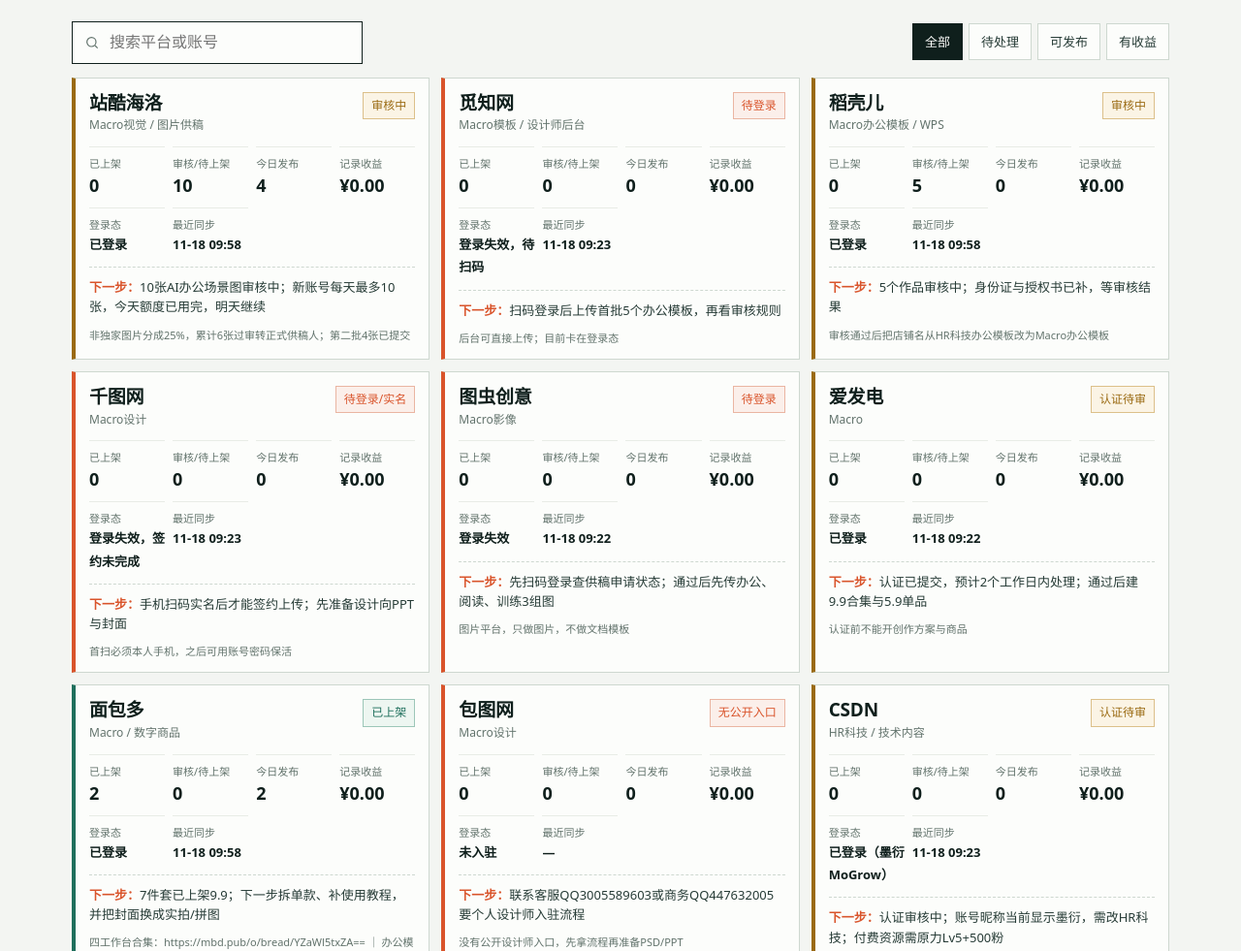
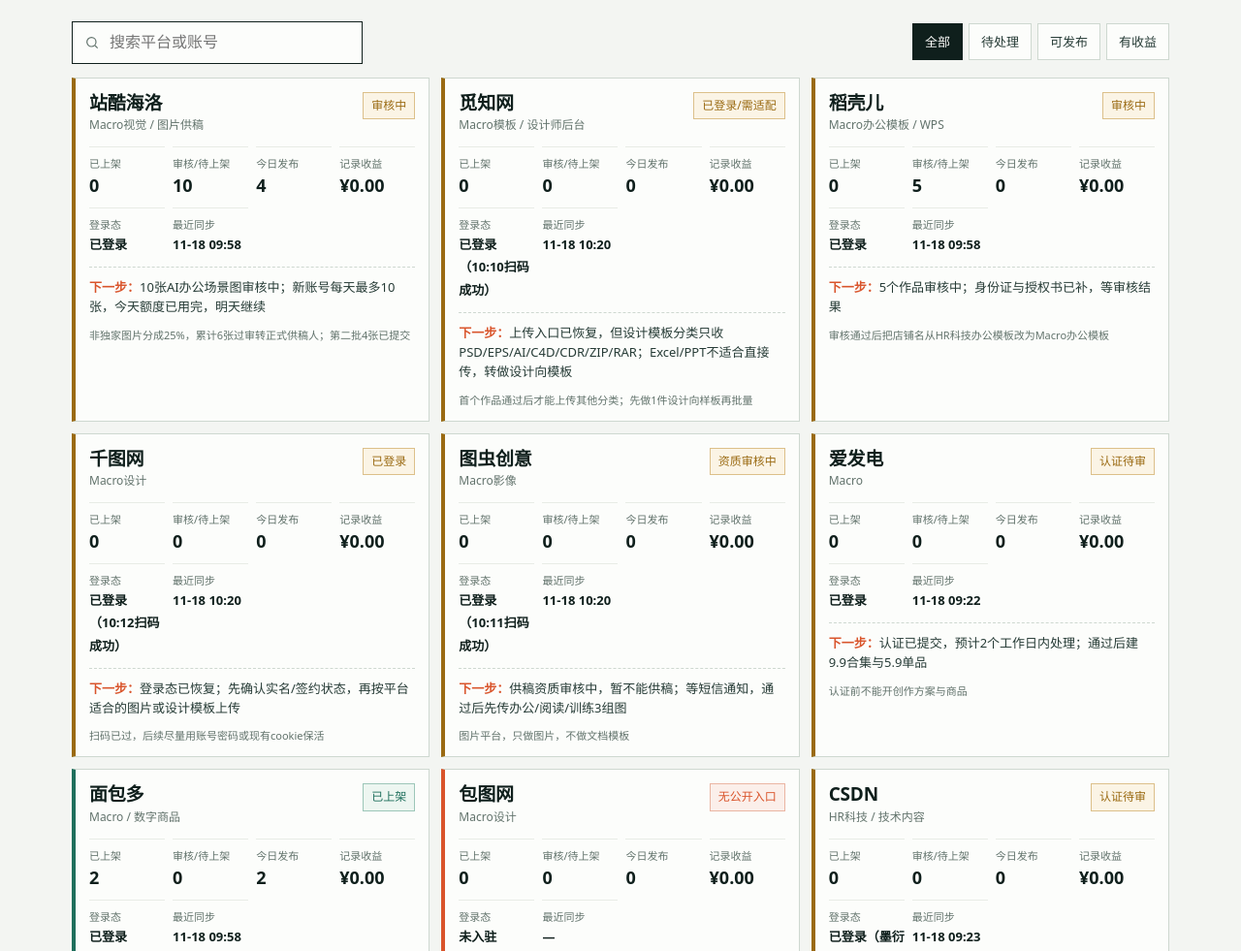
Before and after one commit to 253631672/macro-ops-ledger, a plain HTML site: page index.html in a window 1280 px wide. Shown: the part 340-1321 px from the top of the page at 97% size. Drawn offline with Linux system fonts and the light colour scheme.

Commit message:
update board: Mizhi/Tuchong/Qiantu login restored

```diff
--- a/index.html
+++ b/index.html
@@ -189,11 +189,11 @@ const DATA = [
     note:"非独家图片分成25%，累计6张过审转正式供稿人；第二批4张已提交"
   },
   {
-    name:"觅知网", alias:"Macro模板 / 设计师后台", tone:"block", badge:"待登录", badgeTone:"block",
+    name:"觅知网", alias:"Macro模板 / 设计师后台", tone:"wait", badge:"已登录/需适配", badgeTone:"wait",
     live:0, pending:0, today:0, revenue:0,
-    login:"登录失效，待扫码", lastSync:"11-18 09:23",
-    next:"扫码登录后上传首批5个办公模板，再看审核规则",
-    note:"后台可直接上传；目前卡在登录态"
+    login:"已登录（10:10扫码成功）", lastSync:"11-18 10:20",
+    next:"上传入口已恢复，但设计模板分类只收PSD/EPS/AI/C4D/CDR/ZIP/RAR；Excel/PPT不适合直接传，转做设计向模板",
+    note:"首个作品通过后才能上传其他分类；先做1件设计向样板再批量"
   },
   {
     name:"稻壳儿", alias:"Macro办公模板 / WPS", tone:"wait", badge:"审核中", badgeTone:"wait",
@@ -203,17 +203,17 @@ const DATA = [
     note:"审核通过后把店铺名从HR科技办公模板改为Macro办公模板"
   },
   {
-    name:"千图网", alias:"Macro设计", tone:"block", badge:"待登录/实名", badgeTone:"block",
+    name:"千图网", alias:"Macro设计", tone:"wait", badge:"已登录", badgeTone:"wait",
     live:0, pending:0, today:0, revenue:0,
-    login:"登录失效，签约未完成", lastSync:"11-18 09:23",
-    next:"手机扫码实名后才能签约上传；先准备设计向PPT与封面",
-    note:"首扫必须本人手机，之后可用账号密码保活"
+    login:"已登录（10:12扫码成功）", lastSync:"11-18 10:20",
+    next:"登录态已恢复；先确认实名/签约状态，再按平台适合的图片或设计模板上传",
+    note:"扫码已过，后续尽量用账号密码或现有cookie保活"
   },
   {
-    name:"图虫创意", alias:"Macro影像", tone:"block", badge:"待登录", badgeTone:"block",
+    name:"图虫创意", alias:"Macro影像", tone:"wait", badge:"资质审核中", badgeTone:"wait",
     live:0, pending:0, today:0, revenue:0,
-    login:"登录失效", lastSync:"11-18 09:22",
-    next:"先扫码登录查供稿申请状态；通过后先传办公、阅读、训练3组图",
+    login:"已登录（10:11扫码成功）", lastSync:"11-18 10:20",
+    next:"供稿资质审核中，暂不能供稿；等短信通知，通过后先传办公/阅读/训练3组图",
     note:"图片平台，只做图片，不做文档模板"
   },
   {
```
Also changed, not shown: 平台运营看板.html (+11 -11 lines).
